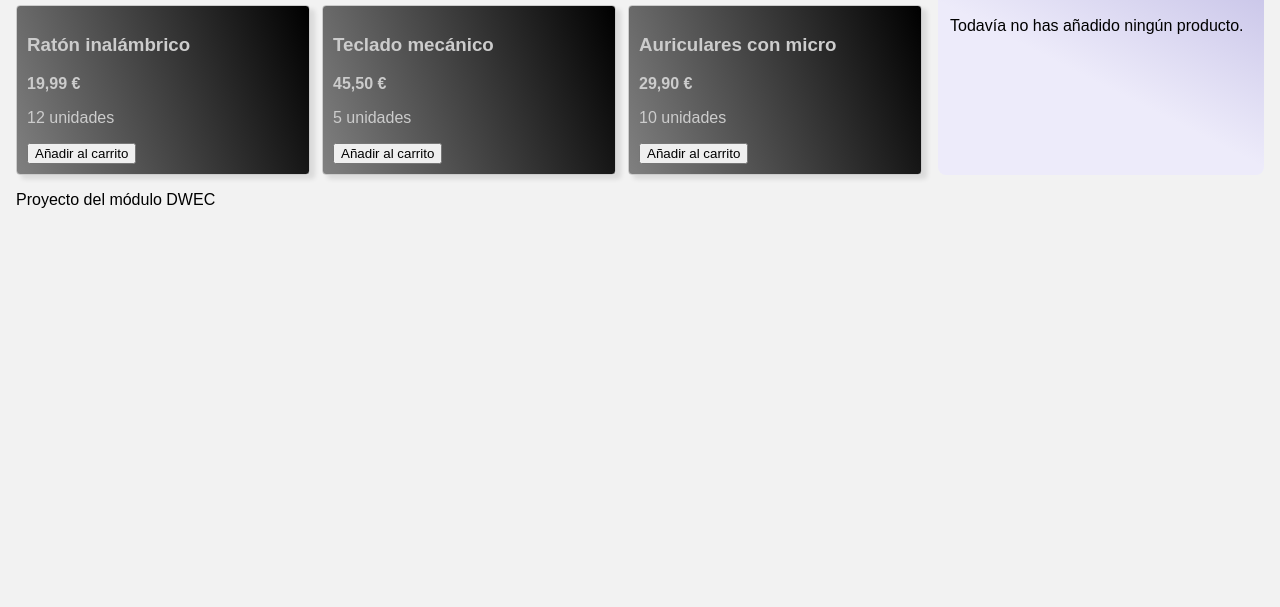
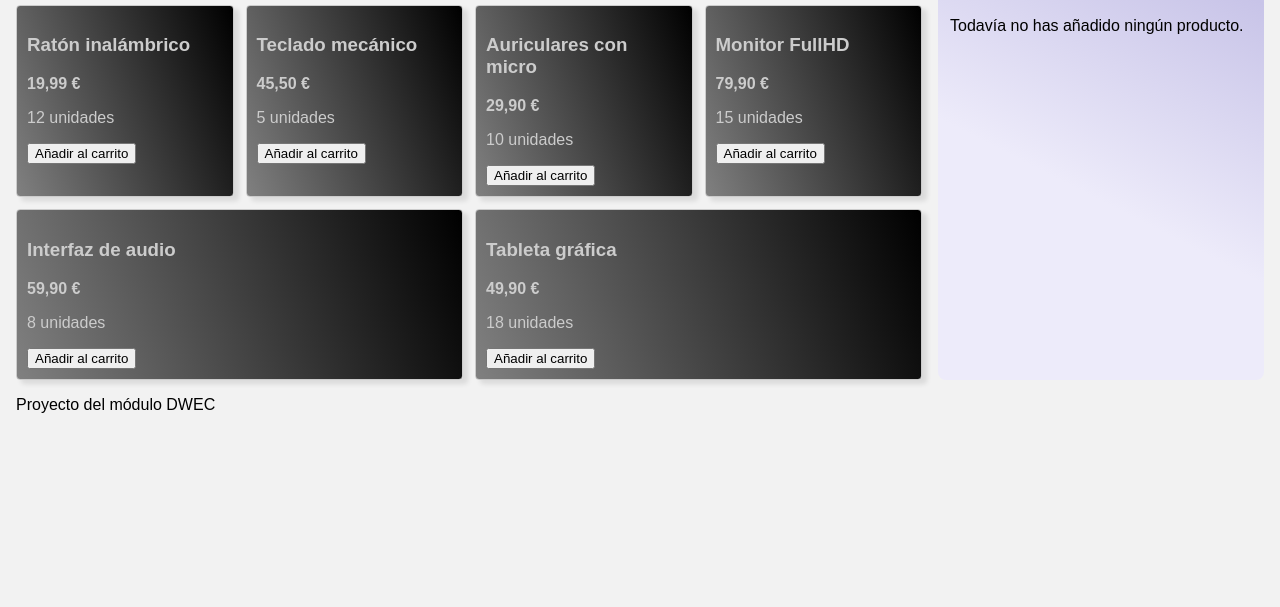
Before and after one commit to Kiyuu9/tienda-tecnoclick, a plain HTML site: page escaparate/index.html in a window 1280 px wide. Shown: the part 193-800 px from the top of the page. Drawn offline with Linux system fonts and the light colour scheme.

Commit message:
Añade tres nuevos productos al catálogo.

```diff
--- a/escaparate/index.html
+++ b/escaparate/index.html
@@ -34,6 +34,24 @@
                     <p class="stock">10 unidades</p>
                     <button>Añadir al carrito</button>
                 </article>
+                <article class="producto">
+                    <h3>Monitor FullHD</h3>
+                    <p class="precio">79,90 €</p>
+                    <p class="stock">15 unidades</p>
+                   <button>Añadir al carrito</button>
+                </article>
+                <article class="producto">
+                    <h3>Interfaz de audio</h3>
+                    <p class="precio">59,90 €</p>
+                    <p class="stock">8 unidades</p>
+                   <button>Añadir al carrito</button>
+                </article>
+                <article class="producto">
+                    <h3>Tableta gráfica</h3>
+                    <p class="precio">49,90 €</p>
+                    <p class="stock">18 unidades</p>
+                   <button>Añadir al carrito</button>
+                </article>
             </div>
         </section>
 
```
